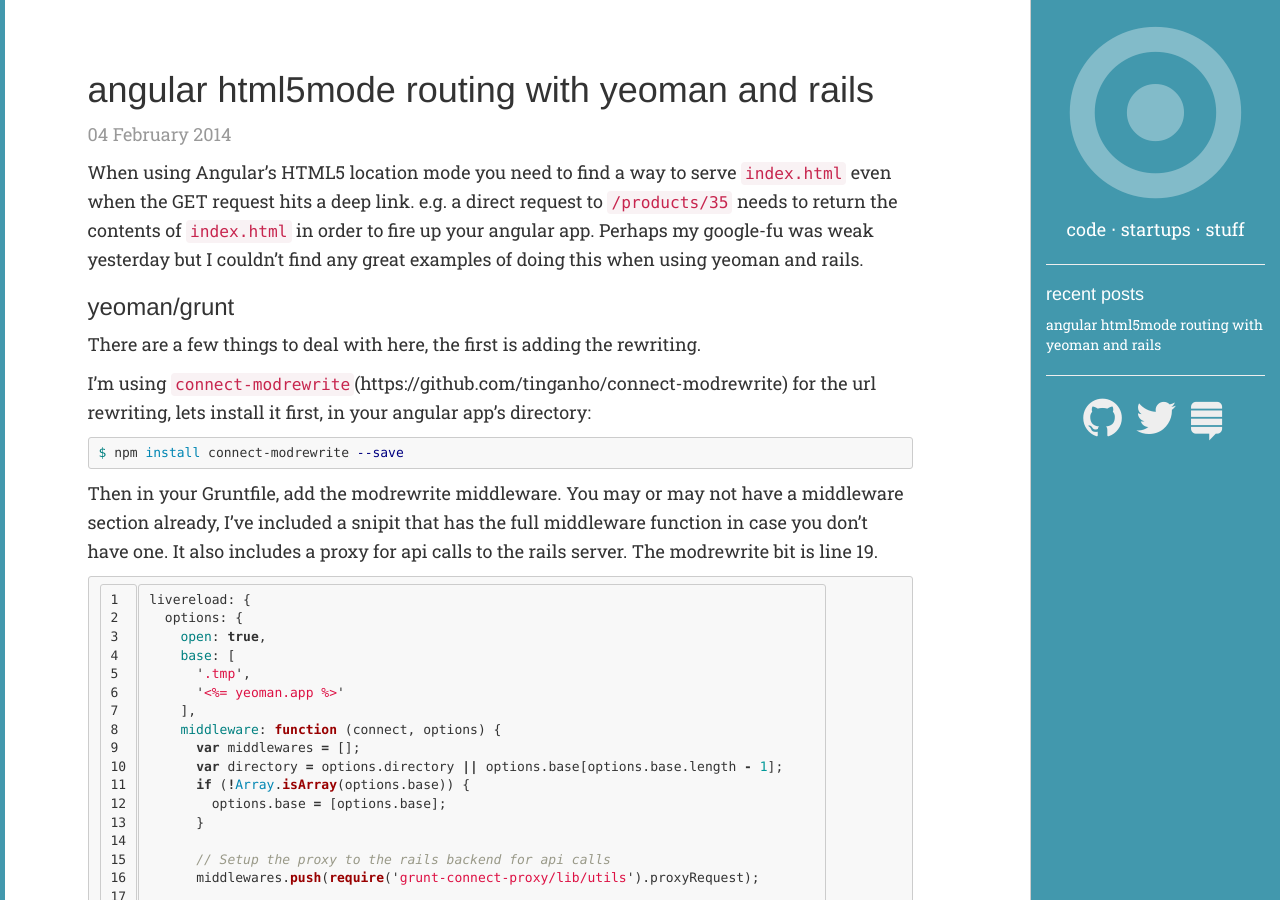
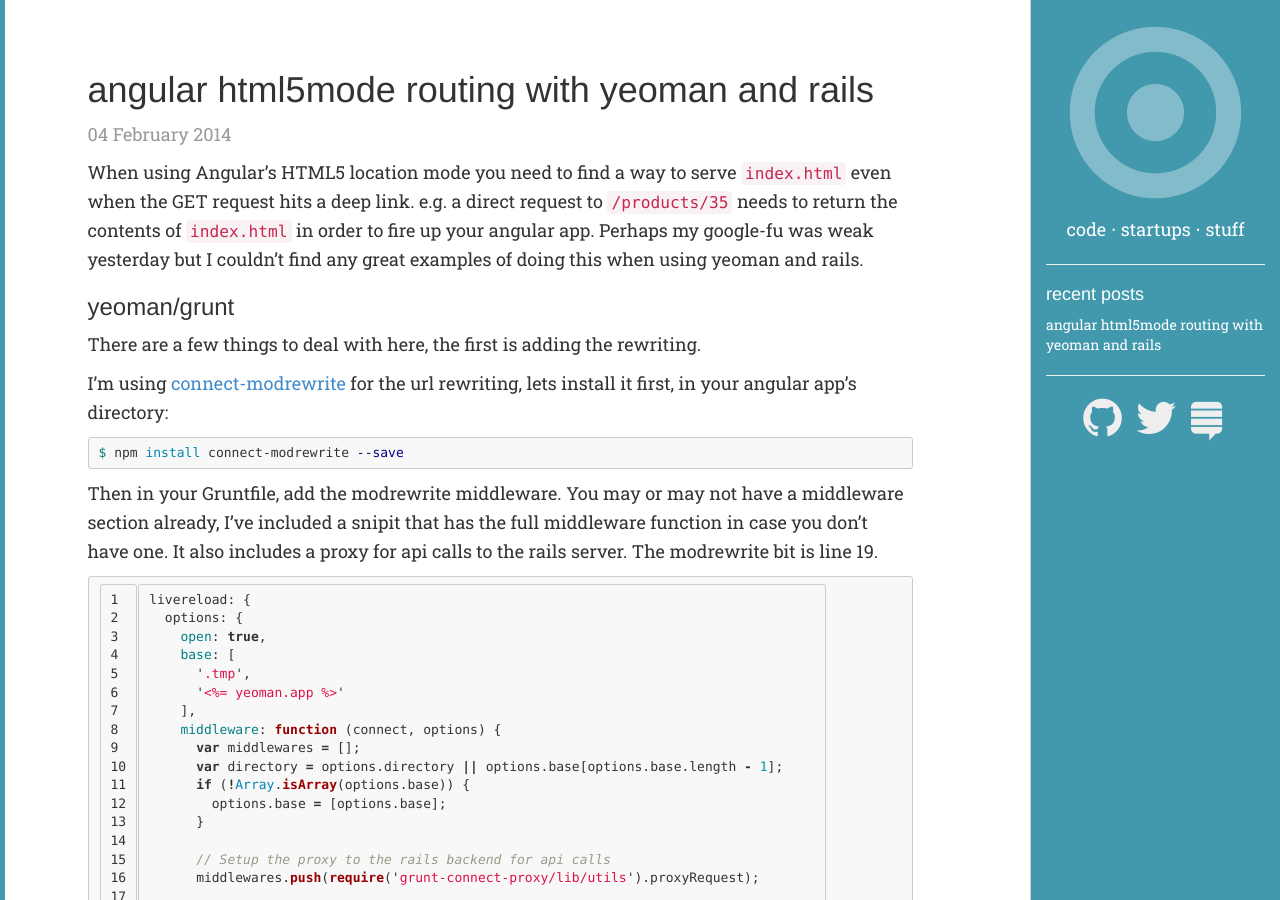
Before and after one commit to mbell697/mbell697.github.com, a Jekyll site: the page built from _posts/2014-02-04-yeoman-angular-rails-html5mode.md, in a window 1280 px wide and 900 px high. Built offline with Jekyll 4.4.1, drawn with Linux system fonts in a browser that asks for light colours; Markdown is read by kramdown in place of the engine named in the settings; comment, search, counter and statistics services are not loaded; some of the changed text lies outside the part shown.

Commit message:
fix links

```diff
--- a/_posts/2014-02-04-yeoman-angular-rails-html5mode.md
+++ b/_posts/2014-02-04-yeoman-angular-rails-html5mode.md
@@ -10,7 +10,7 @@
 
 There are a few things to deal with here, the first is adding the rewriting.
 
-I'm using `connect-modrewrite`(https://github.com/tinganho/connect-modrewrite) for the url rewriting, lets install it first, in your angular app's directory:
+I'm using [connect-modrewrite](https://github.com/tinganho/connect-modrewrite) for the url rewriting, lets install it first, in your angular app's directory:
 
 {% highlight bash %}
 $ npm install connect-modrewrite --save
@@ -120,7 +120,7 @@
 
 This assumes your using yeoman to build your files into the rails public directory such that rails is serving them. I take this approach for simple deployment of the full app to Heroku, you can setup a CDN in front of these assets for production use.
 
-Since you can't do url rewriting in front of the rails app with heroku, your stuck doing it somewhere in the rails stack. I'm using `rake-rewrite`(https://github.com/jtrupiano/rack-rewrite) for this.
+Since you can't do url rewriting in front of the rails app with heroku, your stuck doing it somewhere in the rails stack. I'm using [rake-rewrite](https://github.com/jtrupiano/rack-rewrite) for this.
 
 Add `gem 'rake-rewrite'` to your Gemfile and `bundle install`.
 
```
